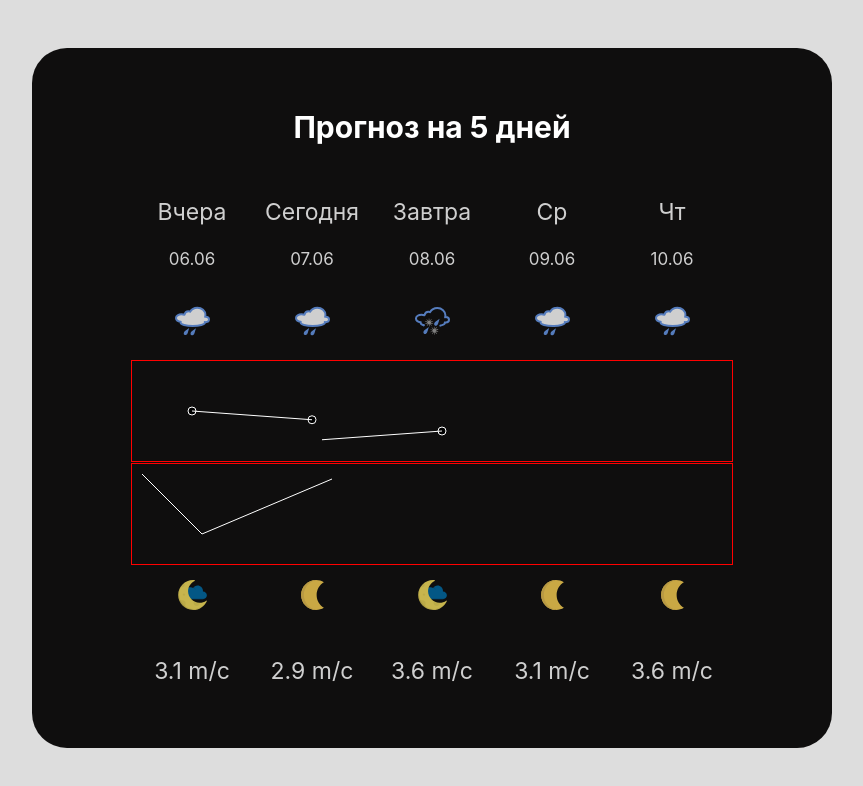
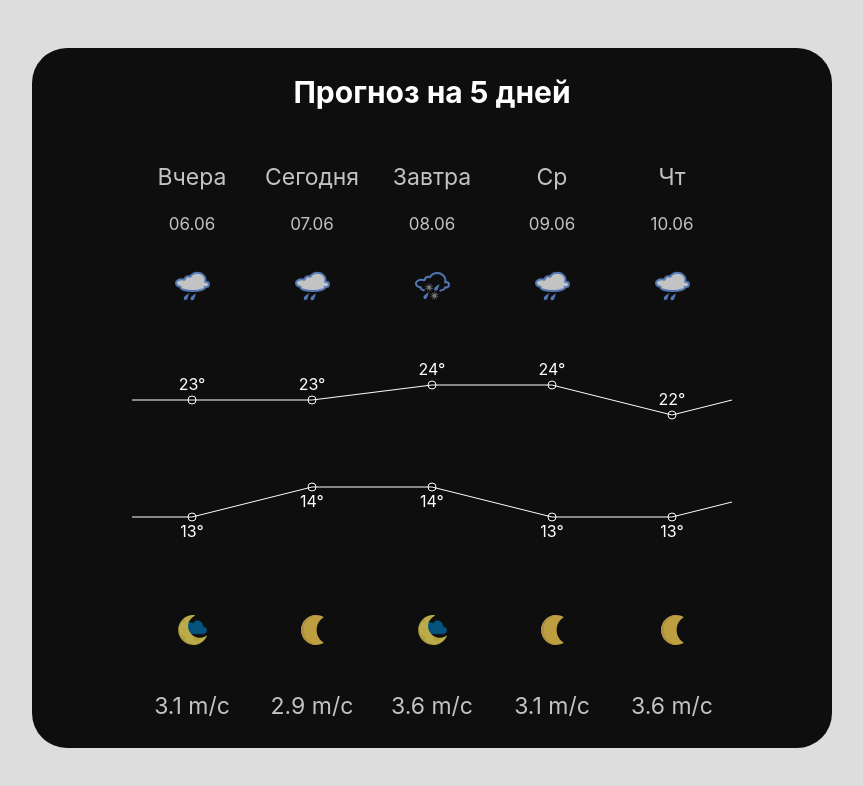
Before and after one commit to sabrina34352/weather-app, a React (Create React App) app: page / in a window 1280 px wide. Shown: the top 786 px of the page, without its empty margins (208-1071 px from the left). Built offline with nearby package versions, Linux system fonts and the light colour scheme.

Commit message:
svg graphs added

```diff
--- a/src/components/Forecast.js
+++ b/src/components/Forecast.js
@@ -4,7 +4,6 @@ import cloudwithrainandstorm from "../assets/cloudwithstorm.svg";
 import moon from "../assets/moonReal.svg";
 import moonandcloud from "../assets/moonAndClouds.svg";
 import ForecastGraph from "../components/ForecastGraph";
-import ForecastGraphNight from "../components/ForecastGraphNight";
 import React, { useRef, useEffect, useState } from "react";
 
 const days = [
@@ -50,15 +49,19 @@ function Forecast() {
   const childRef = useRef(null);
   const [dataExists, setDataExists] = useState({});
 
+  const temperatureDay = [23, 23, 24, 24, 22,24];
+  const temperatureNight = [13, 14, 14, 13, 13,14];
+
   useEffect(() => {
     let widthMiddle = divRef.current.offsetWidth;
     let WidthOfChild = childRef.current.offsetWidth;
-    console.log("Width of child: ", WidthOfChild);
+    let heightOfChild = childRef.current.offsetHeight;
     //width of the parent container divided by the number of elements and divided by 2 to find the middle
-    // width of child container to be able to draw a line to ny exact pixels
+    // width of child container to be able to draw a line to  exact pixels
     setDataExists({
       startingPoint: widthMiddle / 10,
       widthOfContainers: WidthOfChild,
+      heightOfContainers: heightOfChild,
     });
   }, []);
   return (
@@ -66,13 +69,23 @@ function Forecast() {
       <div className={forecastCSS.mainContainer} ref={divRef}>
         {Object.keys(dataExists).length !== 0 && (
           <>
-            <ForecastGraph props={dataExists} />
-            <ForecastGraphNight />
+            {/* for dayTime */}
+            <ForecastGraph
+              data={dataExists}
+              temperature={temperatureDay}
+              style={forecastCSS.dayTime}
+            />
+            {/* for nightTime */}
+            <ForecastGraph
+              data={dataExists}
+              temperature={temperatureNight}
+              style={forecastCSS.nightTime}
+            />
           </>
         )}
 
         {days.map((bud) => (
-          <div className={forecastCSS.eachDay} ref={childRef} key={bud.day}>
+          <div className={forecastCSS.eachDay} key={bud.day}>
             <p className={forecastCSS.bigFont}>{bud.day}</p>
             <p className={forecastCSS.smallFont}>{bud.date}</p>
             <img
@@ -80,7 +93,7 @@ function Forecast() {
               className={forecastCSS.images}
               alt="weather"
             />
-            <div className={forecastCSS.random}></div>
+            <div className={forecastCSS.random} ref={childRef}></div>
             <div className={forecastCSS.random}></div>
             <img
               src={bud.weatherNight}
--- a/src/components/ForecastGraph.js
+++ b/src/components/ForecastGraph.js
@@ -1,69 +1,101 @@
 import React from "react";
 import forecastCSS from "../styles/forecast.module.css";
 
-const temperatureDay = [23, 23, 24, 24, 22];
-const temperatureNight = [13, 13, 14, 14, 13];
+function ForecastGraph({ data, temperature, style }) {
+  // finding the maximum and minimum values in the array
 
-// max degree - 25
-// min degree - 13
-// average degree = 25+13/2 = 19(no)
-// find the difference between either of degrees and the average degree(no)
-// the difference between max and min - 12degrees
-// 100/1.5~ = 83- the hegiht
-// how much is one degree (proportion)
-// 12degree == 83px
-// 1degree = 83px/12 = ~7px
-function ForecastGraph(props) {
-  let min = Math.min(...temperatureDay),
-    max = Math.max(...temperatureNight);
+  let max = Math.max(...temperature),
+    min = Math.min(...temperature);
+  // finding the difference to be able to calculate by how much the height of the line should be curved
   let difference = max - min;
-  let maxHeight = 70;
-  let degreeOfChange = Math.abs(maxHeight / difference);
-  console.log(props.props.startingPoint);
-  const temperatureData = [
-    {
-      x1: props.props.startingPoint,
-      y1: 50,
-      x2: props.props.startingPoint + props.props.widthOfContainers,
-      y2: 50 + degreeOfChange,
-    },
-    {
-      x1: 65 + 120 + 5,
-      y1: 70 + degreeOfChange,
-      x2: 65 + 5 + 120 + 120,
-      y2: 70 + degreeOfChange - degreeOfChange,
-    },
-  ];
+  // the max height to not go out of boundaries
+  let maxHeight = data.heightOfContainers;
+  let degreeOfChange = maxHeight / difference; // degree of change of Y axis
+
+  // the initial values of the graph
+  const temperatureData = {
+    x1: 0,
+    y1: 0,
+    x2: -data.startingPoint,
+    y2: 50,
+  };
+
   return (
     <>
-      <svg className={forecastCSS.graph}>
+      <svg className={forecastCSS.graph} id={style}>
+        {temperature.map((each, key) => {
+          temperatureData.x1 = temperatureData.x2;
+          temperatureData.y1 = temperatureData.y2;
+          temperatureData.x2 += data.widthOfContainers;
+
+          if (temperature[key - 1] > each) {
+            temperatureData.y2 +=
+              degreeOfChange * Math.abs(temperature[key - 1] - each);
+          } else if (temperature[key - 1] < each) {
+            temperatureData.y2 -=
+              degreeOfChange * Math.abs(temperature[key - 1] - each);
+          } else {
+            temperatureData.y2 += 0;
+          }
+
+          return (
+            <g key={key}>
               <circle
-          cx={temperatureData[0].x1}
-          cy={temperatureData[0].y1}
+                cx={temperatureData.x2}
+                cy={temperatureData.y2}
                 r="4px"
                 stroke="white"
                 strokeWidth="1"
                 fill="black"
               />
-        {temperatureData.map((each, key) => (
-          <g key={key}>
-            <circle
-              cx={each.x2}
-              cy={each.y2}
-              r="4px"
-              stroke="white"
-              strokeWidth="1"
-              fill="black"
-            />
+
+              {/* display the data according to dayTime standards */}
+              {style === forecastCSS.dayTime && (
+                <>
+                  <text
+                    fontSize="16"
+                    fill="white"
+                    textAnchor="middle"
+                    alignmentBaseline="baseline"
+                    x={temperatureData.x2}
+                    y={temperatureData.y2 - 10}
+                  >
+                    {temperature[key]}°
+                  </text>
                   <line
-              x1={each.x1}
-              y1={each.y1}
-              x2={each.x2}
-              y2={each.y2}
+                    x1={temperatureData.x1}
+                    y1={temperatureData.y1}
+                    x2={temperatureData.x2}
+                    y2={temperatureData.y2}
                     stroke="white"
                   />
+                </>
+              )}
+              {/* display the data according to nightTime standards */}
+              {style === forecastCSS.nightTime && (
+                <>
+                  <line
+                    x1={temperatureData.x1}
+                    y1={temperatureData.y1}
+                    x2={temperatureData.x2}
+                    y2={temperatureData.y2}
+                    stroke="white"
+                  />
+                  <text
+                    fontSize="16"
+                    fill="white"
+                    textAnchor="middle"
+                    alignmentBaseline="baseline"
+                    x={temperatureData.x2}
+                    y={temperatureData.y2 + 20}
+                  >
+                    {temperature[key]}°
+                  </text>
+                </>
+              )}
             </g>
-        ))}
+          );
+        })}
       </svg>
     </>
   );
--- a/src/components/ForecastGraphNight.js
+++ /dev/null
@@ -1,15 +0,0 @@
-import React from 'react'
-import forecastCSS from '../styles/forecast.module.css'
-
-function ForecastGraphNight() {
-  return (
-    <>
-      <svg className={forecastCSS.graph} id={forecastCSS.graph2}>
-        <line x1="10" y1="10" x2="70" y2="70" stroke="white" />
-        <line x1="70" y1="70" x2="200" y2="15" stroke="white" />
-      </svg>
-    </>
-  );
-}
-
-export default ForecastGraphNight
--- a/src/styles/forecast.module.css
+++ b/src/styles/forecast.module.css
@@ -1,16 +1,12 @@
 .eachDay {
-  /* height: 500px; */
-  /* border: 2px solid white; */
   border-radius: 30px;
   padding: 10px 0px 0px;
   width: 120px;
-  filter: opacity(0.8);
+  filter: opacity(0.75);
   text-align: center;
-
   transition: 0.3s;
 }
 .eachDay:hover {
-  /* backdrop-filter: opacity(0.4); */
   background-color: #474343;
 }
 
@@ -27,7 +23,6 @@
   display: flex;
   align-items: center;
   justify-content: center;
-  /* gap: 10px; */
   position: relative;
 }
 
@@ -38,27 +33,32 @@
 }
 
 .random {
-  height: 100px;
+  margin: 70px 0;
+  height: 30px;
 }
 
 .graph {
   position: absolute;
-  top: 36%;
-  height:100px;
-  border:1px solid red;
-  width:100%;
-}
-#graph2{
-  top:55%;
+  height: 100px;
+  width: 100%;
 }
 
-@media (max-width: 768px) {
-  .mainContainer {
-    gap: 0;
+#nightTime {
+  top: 55%;
+}
+
+#dayTime {
+  top: 36%;
+}
+
+@media (max-width: 769px) {
+  .graph {
+    left: 0;
+    width: 100%;
   }
-  .graph{
-    left:0;
-    width:100%;
+  .random {
+    margin: 50px 0;
+    height: 15px;
   }
   .eachDay {
     width: 70px;
```
Lines whose indentation alone changed are shown as unchanged.
